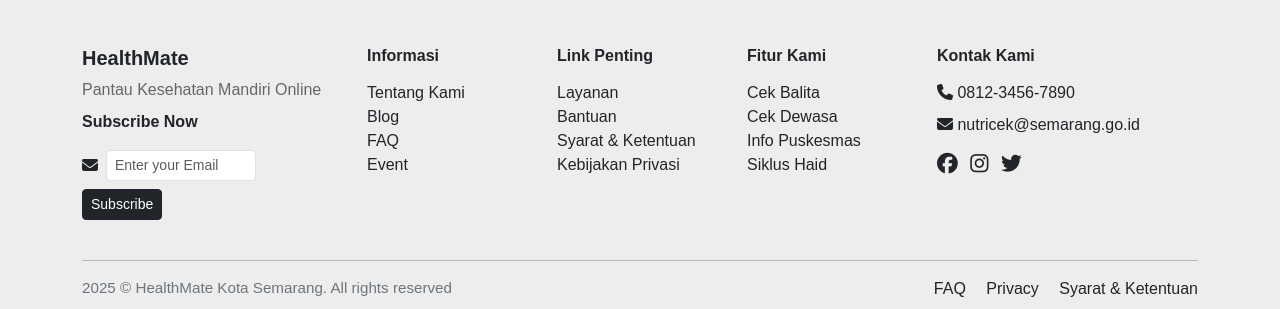
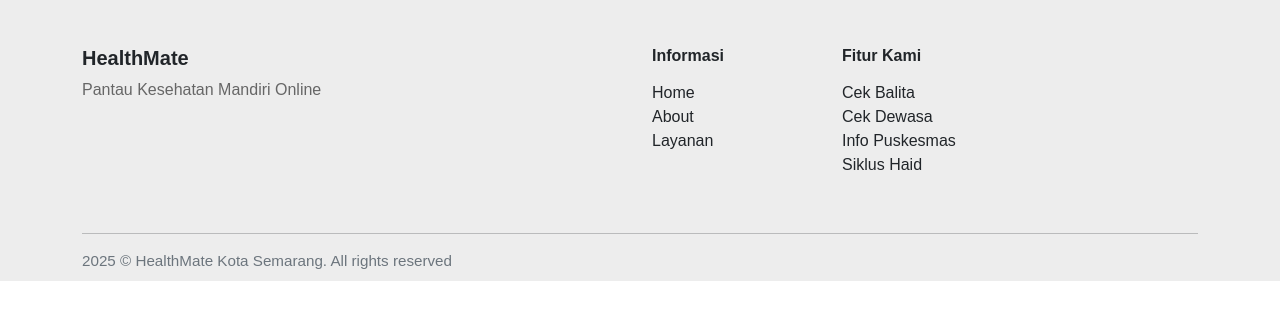
Before and after one commit to Vicganz04/InterDKK, a website built with webpack: page src/index.html in a window 1280 px wide. Shown: the part 2261-2570 px from the top of the page. After the commit the page ends 2542 px from the top, so only its background shows below. Built offline with nearby package versions, Linux system fonts and the light colour scheme.

Commit message:
memperbaiki footer

```diff
--- a/src/index.html
+++ b/src/index.html
@@ -115,29 +115,14 @@
           <div class="col-md-3 mb-4">
             <h5 class="fw-bold mb-2">HealthMate</h5>
             <div class="mb-2" style="color:#666;">Pantau Kesehatan Mandiri Online</div>
-            <div class="mb-3 fw-semibold">Subscribe Now</div>
-            <form class="d-flex align-items-center mb-2">
-              <span class="me-2"><i class="fas fa-envelope"></i></span>
-              <input type="email" class="form-control form-control-sm" placeholder="Enter your Email" style="max-width:150px;">
-            </form>
-            <button class="btn btn-dark btn-sm">Subscribe</button>
           </div>
+          <div class="col-md-3 mb-4"></div>
           <div class="col-md-2 mb-4">
             <h6 class="fw-bold mb-3">Informasi</h6>
             <ul class="list-unstyled">
-              <li><a href="#/about" class="text-dark text-decoration-none">Tentang Kami</a></li>
-              <li><a href="#/blog" class="text-dark text-decoration-none">Blog</a></li>
-              <li><a href="#/faq" class="text-dark text-decoration-none">FAQ</a></li>
-              <li><a href="#/events" class="text-dark text-decoration-none">Event</a></li>
-            </ul>
-          </div>
-          <div class="col-md-2 mb-4">
-            <h6 class="fw-bold mb-3">Link Penting</h6>
-            <ul class="list-unstyled">
-              <li><a href="#/services" class="text-dark text-decoration-none">Layanan</a></li>
-              <li><a href="#/support" class="text-dark text-decoration-none">Bantuan</a></li>
-              <li><a href="#/terms" class="text-dark text-decoration-none">Syarat & Ketentuan</a></li>
-              <li><a href="#/privacy" class="text-dark text-decoration-none">Kebijakan Privasi</a></li>
+              <li><a href="#/" class="text-dark text-decoration-none">Home</a></li>
+              <li><a href="#/services" class="text-dark text-decoration-none">About</a></li>
+              <li><a href="#/about" class="text-dark text-decoration-none">Layanan</a></li>
             </ul>
           </div>
           <div class="col-md-2 mb-4">
@@ -146,29 +131,14 @@
               <li><a href="#/balita" class="text-dark text-decoration-none">Cek Balita</a></li>
               <li><a href="#/dewasa" class="text-dark text-decoration-none">Cek Dewasa</a></li>
               <li><a href="#/puskesmas" class="text-dark text-decoration-none">Info Puskesmas</a></li>
-              <li><a href="#/haid" class="text-dark text-decoration-none">Siklus Haid</a></li>
+              <li><a href="#/siklus" class="text-dark text-decoration-none">Siklus Haid</a></li>
             </ul>
-          </div>
-          <div class="col-md-3 mb-4">
-            <h6 class="fw-bold mb-3">Kontak Kami</h6>
-            <div class="mb-2"><i class="fas fa-phone"></i> 0812-3456-7890</div>
-            <div class="mb-3"><i class="fas fa-envelope"></i> nutricek@semarang.go.id</div>
-            <div>
-              <a href="#" class="me-2 text-dark"><i class="fab fa-facebook" style="font-size:1.3rem;"></i></a>
-              <a href="#" class="me-2 text-dark"><i class="fab fa-instagram" style="font-size:1.3rem;"></i></a>
-              <a href="#" class="me-2 text-dark"><i class="fab fa-twitter" style="font-size:1.3rem;"></i></a>
-            </div>
           </div>
         </div>
         <hr>
         <div class="row pb-2">
           <div class="col-md-6 text-start text-secondary" style="font-size:0.95rem;">
             2025 © HealthMate Kota Semarang. All rights reserved
-          </div>
-          <div class="col-md-6 text-end">
-            <a href="#/faq" class="text-dark text-decoration-none me-3">FAQ</a>
-            <a href="#/privacy" class="text-dark text-decoration-none me-3">Privacy</a>
-            <a href="#/terms" class="text-dark text-decoration-none">Syarat & Ketentuan</a>
           </div>
         </div>
       </div>
```
